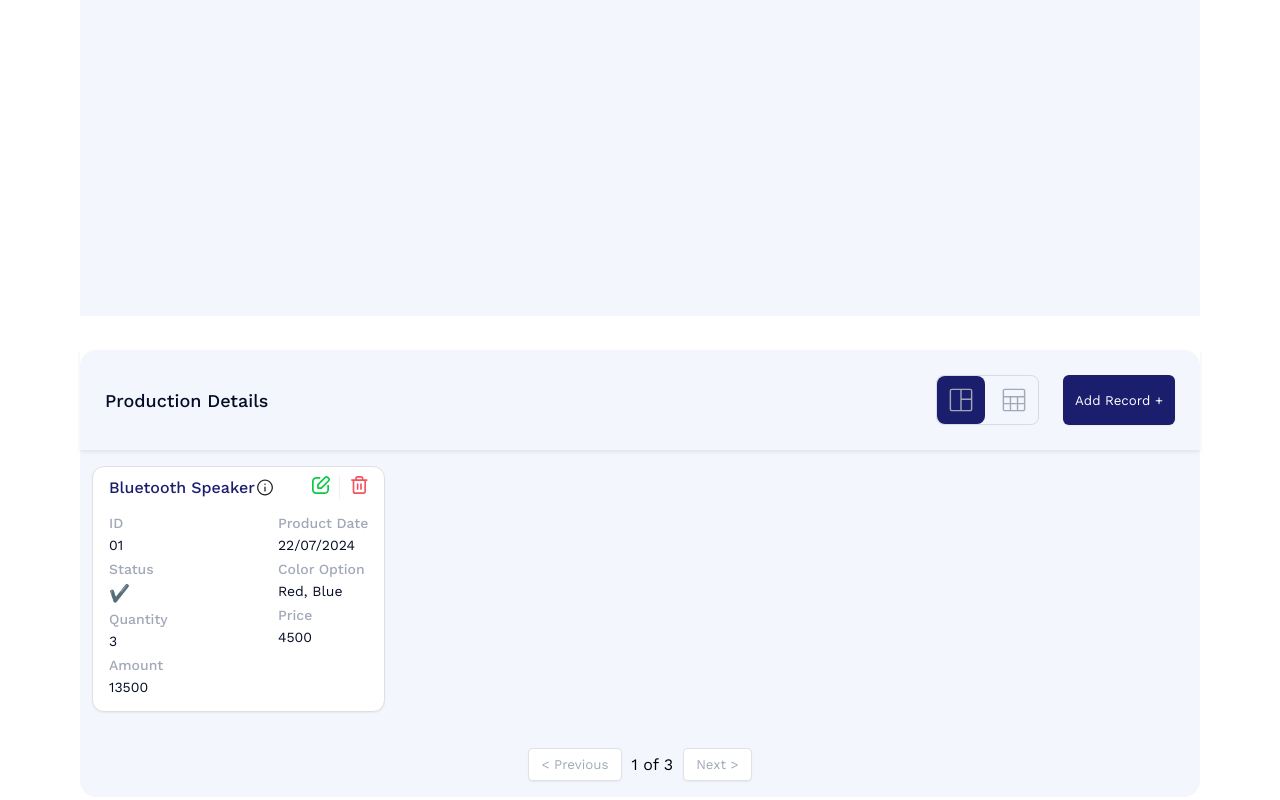
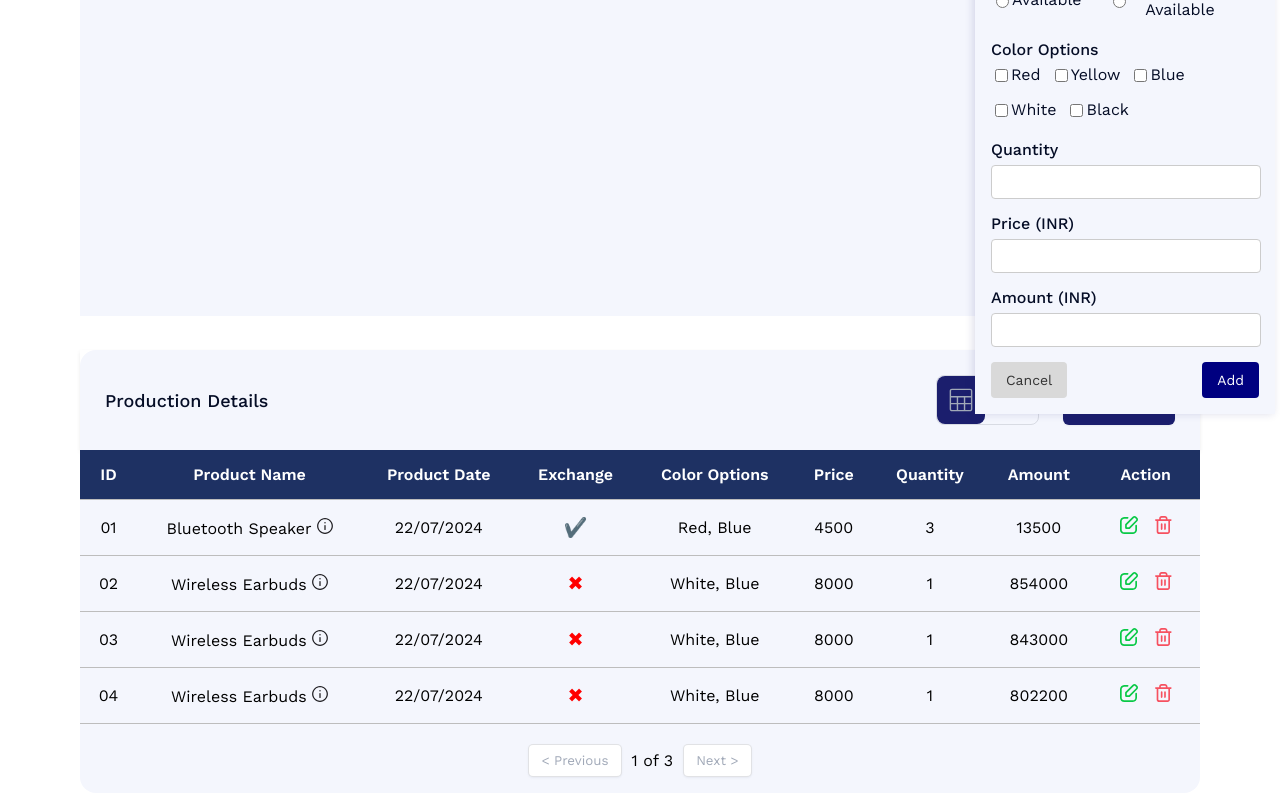
Before and after one commit to Mayura12/training-task, a plain HTML site: page index.html in a window 1280 px wide. Both pictures are taken after a click on the button "Add Record +". Shown: the part 485-1285 px from the top of the page. Drawn offline with nearby package versions, Linux system fonts and the light colour scheme.

Commit message:
tooltip added

```diff
--- a/index.html
+++ b/index.html
@@ -72,70 +72,27 @@
         <div class="right-side-header">
           <div class="tab-body">
             <img
+              src="./table.svg"
+              alt="Table view"
+              id="table-view"
+              class="active-tab"
+            />
+            <img
+              id="card-view"
               src="./space_dashboard.svg"
-              class="active-tab"
               alt="Dashboard view"
             />
-            <img src="./table.svg" alt="Table view" />
           </div>
           <button class="add-button">Add Record +</button>
         </div>
       </div>
-      <!-- card style start-->
-      <div class="product-card-body">
-        <div class="product-card">
-          <div class="product-header">
-            <div class="card-title">
-              Bluetooth Speaker <img src="./error.svg" alt="icon" />
-            </div>
-            <div class="actions">
-              <button class="edit-btn">
-                <img src="./edit.svg" alt="edit" />
-              </button>
-              <button class="delete-btn">
-                <img src="./Combined Shape.svg" alt="delete" />
-              </button>
-            </div>
-          </div>
-          <div class="product-details">
-            <div class="left-side">
-              <div>
-                <span class="title-cards-details">ID</span
-                ><span class="data-cards-details">01</span>
-              </div>
-              <div>
-                <span class="title-cards-details">Status</span
-                ><span class="status">✔️</span>
-              </div>
-              <div>
-                <span class="title-cards-details">Quantity</span
-                ><span class="data-cards-details">3</span>
-              </div>
-              <div>
-                <span class="title-cards-details">Amount</span
-                ><span class="data-cards-details">13500</span>
-              </div>
-            </div>
-            <div class="right-side">
-              <div>
-                <span class="title-cards-details">Product Date</span
-                ><span class="data-cards-details">22/07/2024</span>
-              </div>
-              <div>
-                <span class="title-cards-details">Color Option</span
-                ><span class="data-cards-details">Red, Blue</span>
-              </div>
-              <div>
-                <span class="title-cards-details">Price</span
-                ><span class="data-cards-details">4500</span>
-              </div>
-            </div>
-          </div>
-        </div>
-      </div>
-      <!-- card style end -->
-      <!-- table start -->
-      <!-- <table>
+
+      <!-- Card style start-->
+      <div class="product-card-body" id="product-card-body"></div>
+      <!-- Card style end -->
+
+      <!-- Table start -->
+      <table id="product-table">
         <thead>
           <tr>
             <th>ID</th>
@@ -149,71 +106,88 @@
             <th>Action</th>
           </tr>
         </thead>
-      <tbody>
-          <tr>
-              <td>01</td>
-              <td>Bluetooth Speaker <img src="./error.svg" alt="icon"></td>
-              <td>22/07/2024</td>
-              <td><span class="status success">✔</span></td>
-              <td>Red, Blue</td>
-              <td>4500</td>
-              <td>3</td>
-              <td>13500</td>
-              <td>
-                  <button class="action-btn edit"><img src="./edit.svg" alt="edit"></button>
-                  <button class="action-btn delete"><img src="./Combined Shape.svg" alt="delete"> </button>
-              </td>
-          </tr>
-          <tr>
-              <td>02</td>
-              <td>Wireless Earbuds <img src="./error.svg" alt="icon"></td>
-              <td>22/07/2024</td>
-              <td><span class="status fail">✖</span></td>
-              <td>White, Blue</td>
-              <td>8000</td>
-              <td>1</td>
-              <td>8000</td>
-              <td>
-                  <button class="action-btn edit"><img src="./edit.svg" alt="edit"></button>
-                  <button class="action-btn delete"><img src="./Combined Shape.svg" alt="delete"> </button>
-              </td>
-          </tr>
-          <tr>
-              <td>03</td>
-              <td>Wireless Earbuds <img src="./error.svg" alt="icon"></td>
-              <td>22/07/2024</td>
-              <td><span class="status fail">✖</span></td>
-              <td>White, Blue</td>
-              <td>8000</td>
-              <td>1</td>
-              <td>8000</td>
-              <td>
-                  <button class="action-btn edit"><img src="./edit.svg" alt="edit"></button>
-                  <button class="action-btn delete"><img src="./Combined Shape.svg" alt="delete"> </button>
-              </td>
-          </tr>
-          <tr>
-              <td>04</td>
-              <td>Wireless Earbuds <img src="./error.svg" alt="icon"></td>
-              <td>22/07/2024</td>
-              <td><span class="status fail">✖</span></td>
-              <td>White, Blue</td>
-              <td>8000</td>
-              <td>1</td>
-              <td>8000</td>
-              <td>
-                  <button class="action-btn edit"><img src="./edit.svg" alt="edit"></button>
-                  <button class="action-btn delete"><img src="./Combined Shape.svg" alt="delete"> </button>
-              </td>
-          </tr>
-       </tbody>
-  </table> -->
+        <tbody></tbody>
+      </table>
+      <!-- Table end -->
 
+      <div class="form-container hidden" id="form-container">
+        <div class="add-new-record">Add New Record</div>
+        <form class="add-record-form">
+          <div>
+            <div class="form-group first-item">
+              <label for="product-id" class="title-form">ID</label>
+              <input type="text" name="id" id="product-id" />
+            </div>
+            <div class="form-group">
+              <label for="product-name">Product Name</label>
+              <select id="product-name" name="product-name">
+                <option>Fitness Tracker</option>
+                <option>Bluetooth Speaker</option>
+              </select>
+            </div>
+            <div class="form-group">
+              <label for="product-description">Product Description</label>
+              <textarea
+                id="product-description"
+                name="product-description"
+                rows="3"
+              ></textarea>
+            </div>
+            <div class="form-group">
+              <label for="date">Date</label>
+              <input type="date" id="date" name="date" />
+            </div>
+            <div class="form-group">
+              <label>Status</label>
+              <div class="radio-group">
+                <label>
+                  <input type="radio" name="status" value="available" />
+                  Available
+                </label>
+                <label>
+                  <input type="radio" name="status" value="not-available" />
+                  Not Available
+                </label>
+              </div>
+            </div>
+            <div class="form-group">
+              <label>Color Options</label>
+              <div class="checkbox-group">
+                <label><input type="checkbox" name="color" value="red" /> Red</label>
+                <label><input type="checkbox" name="color" value="yellow" /> Yellow</label>
+                <label><input type="checkbox" name="color" value="blue" /> Blue</label>
+                <label><input type="checkbox" name="color" value="white" /> White</label>
+                <label><input type="checkbox" name="color" value="black" /> Black</label>
+              </div>
+            </div>
+            <div class="form-group">
+              <label for="quantity">Quantity</label>
+              <input type="number" id="quantity" name="quantity" />
+            </div>
+            <div class="form-group">
+              <label for="price">Price (INR)</label>
+              <input type="number" id="price" name="price" />
+            </div>
+            <div class="form-group">
+              <label for="amount">Amount (INR)</label>
+              <input type="number" id="amount" name="amount" readonly />
+            </div>
+            <div class="form-buttons">
+              <button type="button" class="cancel-btn" id="cancel-btn">
+                Cancel
+              </button>
+              <button type="submit" class="add-btn">Add</button>
+            </div>
+          </div>
+        </form>
+      </div>
       <div class="pagination">
         <button class="pagination-btn">&lt; Previous</button>
         <span>1 of 3</span>
         <button class="pagination-btn">Next ></button>
       </div>
     </section>
+
+    <script src="./script.js"></script>
   </body>
 </html>
--- /dev/null
+++ b/script.js
@@ -0,0 +1,250 @@
+const tableViewIcon = document.getElementById("table-view");
+const cardViewIcon = document.getElementById("card-view");
+const productCardBody = document.getElementById("product-card-body");
+const productTable = document.getElementById("product-table");
+
+// Set default view: table view is active
+tableViewIcon.classList.add("active-tab");
+productCardBody.classList.add("hidden");
+productTable.classList.remove("hidden");
+
+tableViewIcon.addEventListener("click", () => {
+  productCardBody.classList.add("hidden");
+  productTable.classList.remove("hidden");
+
+  // Add 'active-tab' to the table view icon and remove it from the card view icon
+  tableViewIcon.classList.add("active-tab");
+  cardViewIcon.classList.remove("active-tab");
+});
+
+cardViewIcon.addEventListener("click", () => {
+  productTable.classList.add("hidden");
+  productCardBody.classList.remove("hidden");
+
+  // Add 'active-tab' to the card view icon and remove it from the table view icon
+  cardViewIcon.classList.add("active-tab");
+  tableViewIcon.classList.remove("active-tab");
+});
+
+// Sample data array for products
+const products = [
+  {
+    id: "01",
+    name: "Bluetooth Speaker",
+    date: "22/07/2024",
+    status: "✔️",
+    color: "Red, Blue",
+    price: 4500,
+    quantity: 3,
+    amount: 13500,
+  },
+  {
+    id: "02",
+    name: "Wireless Earbuds",
+    date: "22/07/2024",
+    status: "✖",
+    color: "White, Blue",
+    price: 8000,
+    quantity: 1,
+    amount: 854000,
+  },
+  {
+    id: "03",
+    name: "Wireless Earbuds",
+    date: "22/07/2024",
+    status: "✖",
+    color: "White, Blue",
+    price: 8000,
+    quantity: 1,
+    amount: 843000,
+  },
+  {
+    id: "04",
+    name: "Wireless Earbuds",
+    date: "22/07/2024",
+    status: "✖",
+    color: "White, Blue",
+    price: 8000,
+    quantity: 1,
+    amount: 802200,
+  },
+];
+
+// Function to populate product cards
+function populateProductCards() {
+  const productCardBody = document.getElementById("product-card-body");
+  productCardBody.innerHTML = ""; // Clear existing content
+
+  products.forEach((product) => {
+    const productCard = document.createElement("div");
+    productCard.className = "product-card";
+
+    productCard.innerHTML = `
+        <div class="product-header">
+          <div class="card-title">
+            ${product.name} <div class="tooltip"><img src="./error.svg" alt="icon" /> <span class="tooltiptext"><div class="tootip-title">Product Description</div><br/>Portable speaker with powerful sound and long battery life.</span> </div>
+
+          </div>
+          <div class="actions">
+            <button class="edit-btn">
+              <img src="./edit.svg" alt="edit" />
+            </button>
+            <button class="delete-btn">
+              <img src="./Combined Shape.svg" alt="delete" />
+            </button>
+          </div>
+        </div>
+        <div class="product-details">
+          <div class="left-side">
+            <div>
+              <span class="title-cards-details">ID</span>
+              <span class="data-cards-details">${product.id}</span>
+            </div>
+            <div>
+              <span class="title-cards-details">Status</span>
+              <span class="status">${product.status}</span>
+            </div>
+            <div>
+              <span class="title-cards-details">Quantity</span>
+              <span class="data-cards-details">${product.quantity}</span>
+            </div>
+            <div>
+              <span class="title-cards-details">Amount</span>
+              <span class="data-cards-details">${product.amount}</span>
+            </div>
+          </div>
+          <div class="right-side">
+            <div>
+              <span class="title-cards-details">Product Date</span>
+              <span class="data-cards-details">${product.date}</span>
+            </div>
+            <div>
+              <span class="title-cards-details">Color Option</span>
+              <span class="data-cards-details">${product.color}</span>
+            </div>
+            <div>
+              <span class="title-cards-details">Price</span>
+              <span class="data-cards-details">${product.price}</span>
+            </div>
+          </div>
+        </div>
+      `;
+
+    productCardBody.appendChild(productCard);
+  });
+}
+
+// Function to populate product table
+function populateProductTable() {
+  const productTableBody = document.querySelector("#product-table tbody");
+  productTableBody.innerHTML = ""; // Clear existing content
+
+  products.forEach((product) => {
+    const tableRow = document.createElement("tr");
+
+    tableRow.innerHTML = `
+        <td>${product.id}</td>
+        <td>${
+          product.name
+        } <div class="tooltip"><img src="./error.svg" alt="icon" /> <span class="tooltiptext"><div class="tootip-title">Product Description</div><br/>Portable speaker with powerful sound and long battery life.</span> </div></td>
+        <td>${product.date}</td>
+        <td><span class="status ${
+          product.status === "✔️" ? "success" : "fail"
+        }">${product.status}</span></td>
+        <td>${product.color}</td>
+        <td>${product.price}</td>
+        <td>${product.quantity}</td>
+        <td>${product.amount}</td>
+        <td>
+          <button class="action-btn edit">
+            <img src="./edit.svg" alt="edit" />
+          </button>
+          <button class="action-btn delete">
+            <img src="./Combined Shape.svg" alt="delete" />
+          </button>
+        </td>
+      `;
+
+    productTableBody.appendChild(tableRow);
+  });
+}
+
+// Call functions to populate data
+populateProductCards();
+populateProductTable();
+
+const addRecordButton = document.querySelector(".add-button");
+const formContainer = document.getElementById("form-container");
+const cancelButton = document.querySelector(".cancel-btn");
+
+// Add click event to the button
+addRecordButton.addEventListener("click", () => {
+  formContainer.classList.add("visible"); // Toggle the 'visible' class
+});
+
+cancelButton.addEventListener("click", () => {
+  formContainer.classList.toggle("visible"); // Add the hidden class to hide the form
+});
+
+// Calculate and update the amount field based on quantity and price inputs
+const updateAmount = () => {
+  const price = parseFloat(document.getElementById("price").value);
+  const quantity = parseInt(docuxment.getElementById("quantity").value);
+  const amount = price * quantity;
+  document.getElementById("amount").value = amount;
+};
+
+// Add event listeners to automatically update amount when quantity or price changes
+document.getElementById("quantity").addEventListener("input", updateAmount);
+document.getElementById("price").addEventListener("input", updateAmount);
+// Function to add new product to the array and update UI
+addRecordButton.addEventListener("click", (event) => {
+  event.preventDefault(); // Prevent form submission if it's a standard form
+
+  // Collect form data
+  const id = document.getElementById("id").value;
+  const name = document.getElementById("product-name").value;
+  const description = document.getElementById("product-description").value;
+  const date = document.getElementById("date").value;
+
+  // Determine status symbol based on selected status
+  const statusValue = document.querySelector(
+    'input[name="status"]:checked'
+  ).value;
+  const status = statusValue === "available" ? "✔️" : "✖";
+
+  // Get selected colors
+  const colorElements = document.querySelectorAll(
+    'input[name="color"]:checked'
+  );
+  const colors = Array.from(colorElements).map((el) => el.value);
+
+  const price = parseFloat(document.getElementById("price").value);
+  const quantity = parseInt(document.getElementById("quantity").value);
+  const amount = parseFloat(document.getElementById("amount").value);
+
+  // Create a new product object
+  const newProduct = {
+    id: id,
+    name: name,
+    date: date,
+    status: status, // Use the status symbol
+    colors: colors.join(", "), // Convert array to string
+    price: price,
+    quantity: quantity,
+    amount: amount,
+  };
+
+  // Add the new product to the products array
+  products.push(newProduct);
+
+  // Update the product cards and table
+  populateProductCards();
+  populateProductTable();
+
+  // Clear the form fields and reset default values
+  document.querySelector(".add-record-form").reset();
+
+  // Hide the form container
+  formContainer.classList.add("hidden");
+});
--- a/styles.css
+++ b/styles.css
@@ -128,10 +128,12 @@ th {
   font-weight: 600;
 }
 
-tr:nth-child(even) {
+/* tr:nth-child(even) {
   background-color: #f9f9f9;
+} */
+tr{
+  border-bottom: 1px solid #BDBDBD;
 }
-
 .status {
   font-size: 1.2em;
 }
@@ -286,3 +288,165 @@ tr:nth-child(even) {
   gap: 23px;
   padding: 16px 12px;
 }
+
+.hidden {
+  display: none;
+}
+
+/* add button */
+.add-record-form {
+  padding: 16px;
+}
+.first-item {
+  margin-top: 33px;
+}
+
+.add-new-record {
+  background: white;
+  font-size: 18px;
+  font-weight: 500;
+  text-align: center;
+  padding: 17px;
+  border-radius: 18px 0px 0px 0px;
+}
+.form-container {
+  box-shadow: -2px 0px 8px 0px #1b1e6d26;
+  left: calc(100% - 305px);
+  top: 0px;
+  position: absolute;
+  background: #f4f6fd;
+  border-radius: 18px 0px 0px 0px;
+  max-width: 300px;
+  width: 100%;
+}
+
+.form-group {
+  margin-bottom: 15px;
+}
+
+.form-group label {
+  display: flex;
+  align-items: center;
+  margin-bottom: 5px;
+  color: #050d26;
+  font-size: 16px;
+  font-weight: 500;
+  line-height: 20px;
+}
+
+.form-group input,
+.form-group select,
+.form-group textarea {
+  width: 100%;
+  padding: 8px;
+  border: 1px solid #ccc;
+  border-radius: 4px;
+  font-size: 14px;
+}
+
+.radio-group,
+.checkbox-group {
+  display: flex;
+  gap: 10px;
+  flex-wrap: wrap;
+}
+
+.radio-group label,
+.checkbox-group label {
+  font-weight: normal;
+  cursor: pointer;
+}
+
+.form-group input[type="number"] {
+  width: calc(100% - 16px);
+}
+
+.form-buttons {
+  display: flex;
+  justify-content: space-between;
+}
+
+.cancel-btn,
+.add-btn {
+  padding: 10px 15px;
+  border: none;
+  border-radius: 4px;
+  cursor: pointer;
+  font-size: 14px;
+}
+
+.cancel-btn {
+  background-color: #d9d9d9;
+  color: #333;
+}
+
+.add-btn {
+  background-color: #000080;
+  color: #fff;
+}
+
+.cancel-btn:hover {
+  background-color: #c0c0c0;
+}
+
+.add-btn:hover {
+  background-color: #000066;
+}
+.form-container {
+  display: none;
+}
+
+.form-container.visible {
+  display: block;
+}
+
+/* tootip */
+.tooltip {
+  font-size: 14px;
+  font-weight: 400;
+  position: relative;
+  display: inline-block;
+  cursor: pointer;
+}
+
+.tooltip .tooltiptext {
+  visibility: hidden;
+  width: 220px;
+  background-color: white;
+  color:  #050D26;
+  text-align: center;
+  border-radius: 5px;
+  padding: 10px;
+  position: absolute;
+  z-index: 1;
+  top: 50%;
+  left: 125%;
+  transform: translateY(-50%);
+  opacity: 0;
+  transition: opacity 0.3s;
+}
+
+.tooltip .tooltiptext::after {
+  box-shadow: 0px 4px 6px 0px #00000026;
+
+  content: "";
+  position: absolute;
+  /* top: 50%;
+  left: -5px;
+  bottom: 5px; */
+  /* margin-left: -5px; */
+  /* border-width: 5px; */
+  border-style: solid;
+  border-color: #333 transparent transparent transparent;
+}
+
+.tooltip:hover .tooltiptext {
+  visibility: visible;
+  opacity: 1;
+}
+
+
+.tootip-title{
+  font-size: 16px;
+  font-weight: 500;
+}
```
Lines whose indentation alone changed are shown as unchanged.
